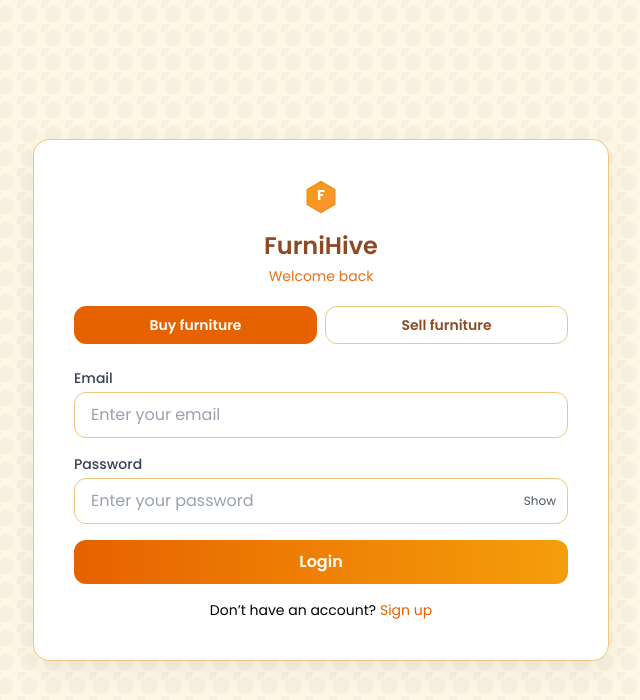
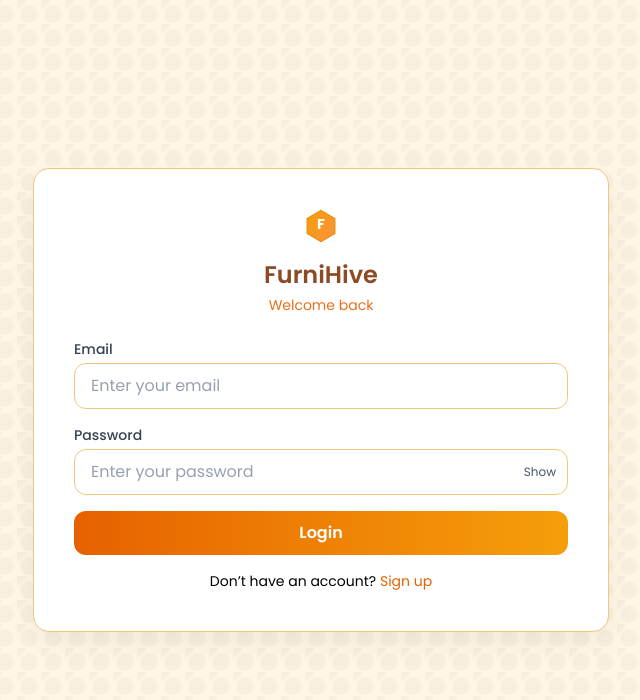
Before and after one commit to danjocayabyab/Furnihive, a React (Vite) app in the folder furnihive-frontend/: page /login in a window 1280 px wide. Shown: the top 700 px of the page, without its empty margins (319-959 px from the left). Built offline with nearby package versions, Linux system fonts and the light colour scheme; no server answers.

Commit message:
updated login

```diff
--- a/furnihive-frontend/src/pages/auth/Login.jsx
+++ b/furnihive-frontend/src/pages/auth/Login.jsx
@@ -45,31 +45,6 @@ export default function Login() {
         <p className="mt-1 text-sm text-[var(--orange-600)]/90">Welcome back</p>
       </div>
 
-      {/* Role selector */}
-      <div className="mt-5 grid grid-cols-2 gap-2">
-        <button
-          type="button"
-          onClick={() => setRole("buyer")}
-          className={`rounded-xl border px-4 py-2 text-sm font-semibold transition ${
-            role === "buyer"
-              ? "bg-[var(--orange-600)] text-white border-[var(--orange-600)]"
-              : "border-[var(--line-amber)] text-[var(--brown-700)] bg-white hover:bg-[var(--cream-50)]"
-          }`}
-        >
-           Buy furniture
-        </button>
-        <button
-          type="button"
-          onClick={() => setRole("seller")}
-          className={`rounded-xl border px-4 py-2 text-sm font-semibold transition ${
-            role === "seller"
-              ? "bg-[var(--orange-600)] text-white border-[var(--orange-600)]"
-              : "border-[var(--line-amber)] text-[var(--brown-700)] bg-white hover:bg-[var(--cream-50)]"
-          }`}
-        >
-           Sell furniture
-        </button>
-      </div>
 
       <form onSubmit={handleSubmit(onSubmit)} className="mt-6 space-y-4">
         <div>
```
